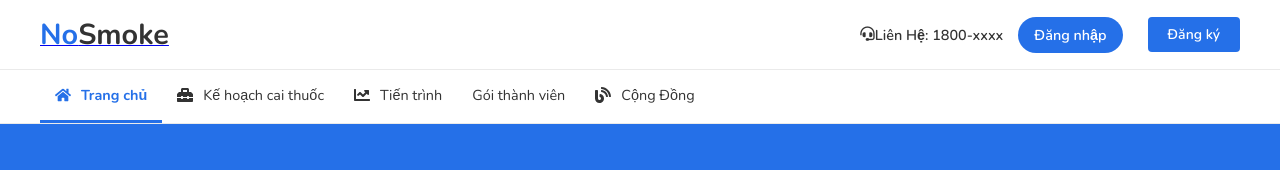
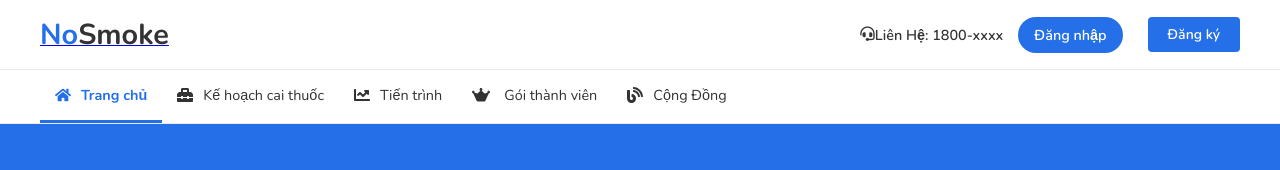
Before and after one commit to DangNhutTruong/Project-SWP391, a React (Vite) app: page / in a window 1280 px wide. Shown: the top 170 px of the page. Built offline with nearby package versions, Linux system fonts and the light colour scheme.

Commit message:
update icon gói thành viên

```diff
--- a/package.json
+++ b/package.json
@@ -10,6 +10,8 @@
     "preview": "vite preview"
   },
   "dependencies": {
+    "@fortawesome/free-brands-svg-icons": "^6.7.2",
+    "@fortawesome/react-fontawesome": "^0.2.2",
     "@tailwindcss/vite": "^4.1.7",
     "react": "^19.1.0",
     "react-dom": "^19.1.0",
--- a/src/components/Nav.jsx
+++ b/src/components/Nav.jsx
@@ -1,5 +1,8 @@
 import { Link, useLocation } from 'react-router-dom';
 import { FaHome, FaToolbox, FaChartLine, FaBlog } from 'react-icons/fa';
+import { FontAwesomeIcon } from '@fortawesome/react-fontawesome';
+import { faWebAwesome } from '@fortawesome/free-brands-svg-icons';
+
 
 export default function Nav() {
   const location = useLocation();
@@ -24,7 +27,10 @@ export default function Nav() {
             </Link>
           </li>
           <li className={pathname.includes('/membership') ? 'active' : ''}>
-            <Link to="/membership">Gói thành viên</Link>
+            <Link to="/membership">
+             <FontAwesomeIcon icon={faWebAwesome} style={{ marginRight: 8 }} />
+             Gói thành viên
+             </Link>
           </li>
           <li className={pathname.includes('/blog') ? 'active' : ''}>
             <Link to="/blog">
```
Also changed, not shown: 1 other file (tests, documents, lock files or other folders).
